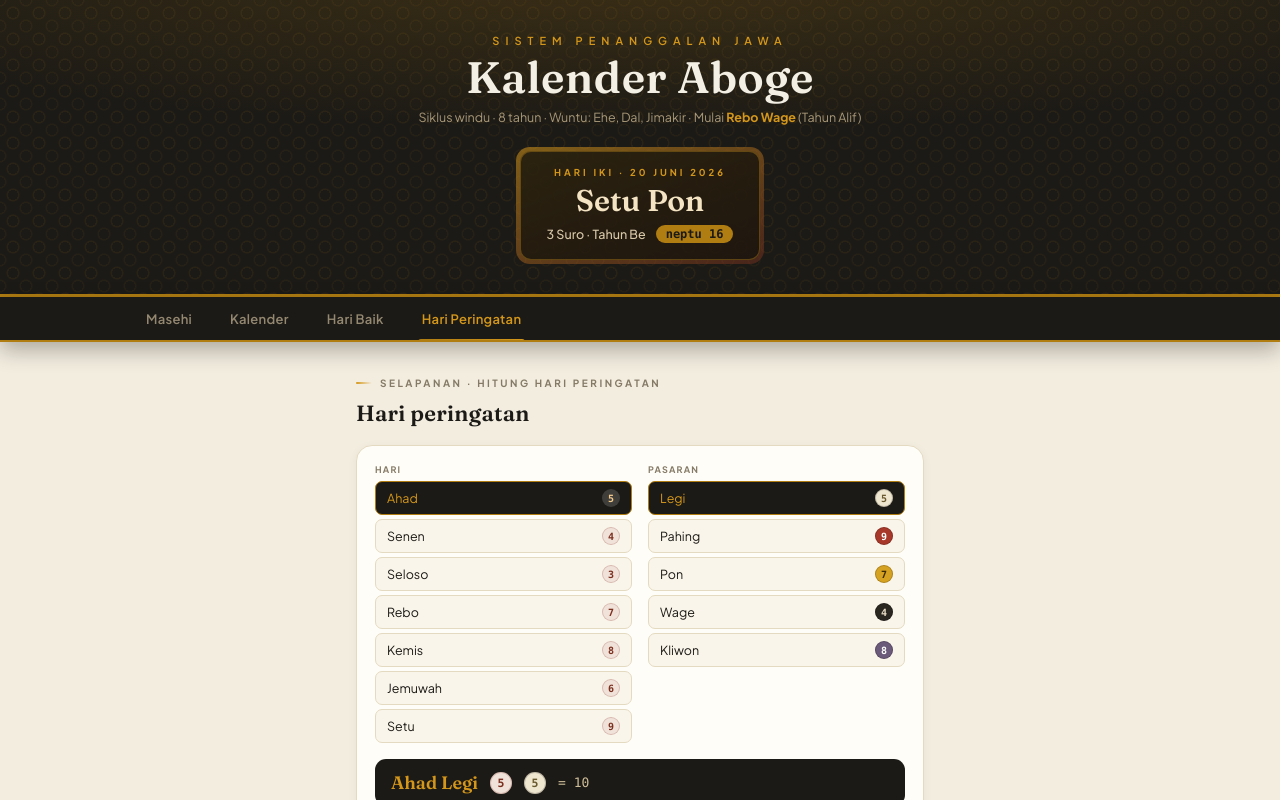
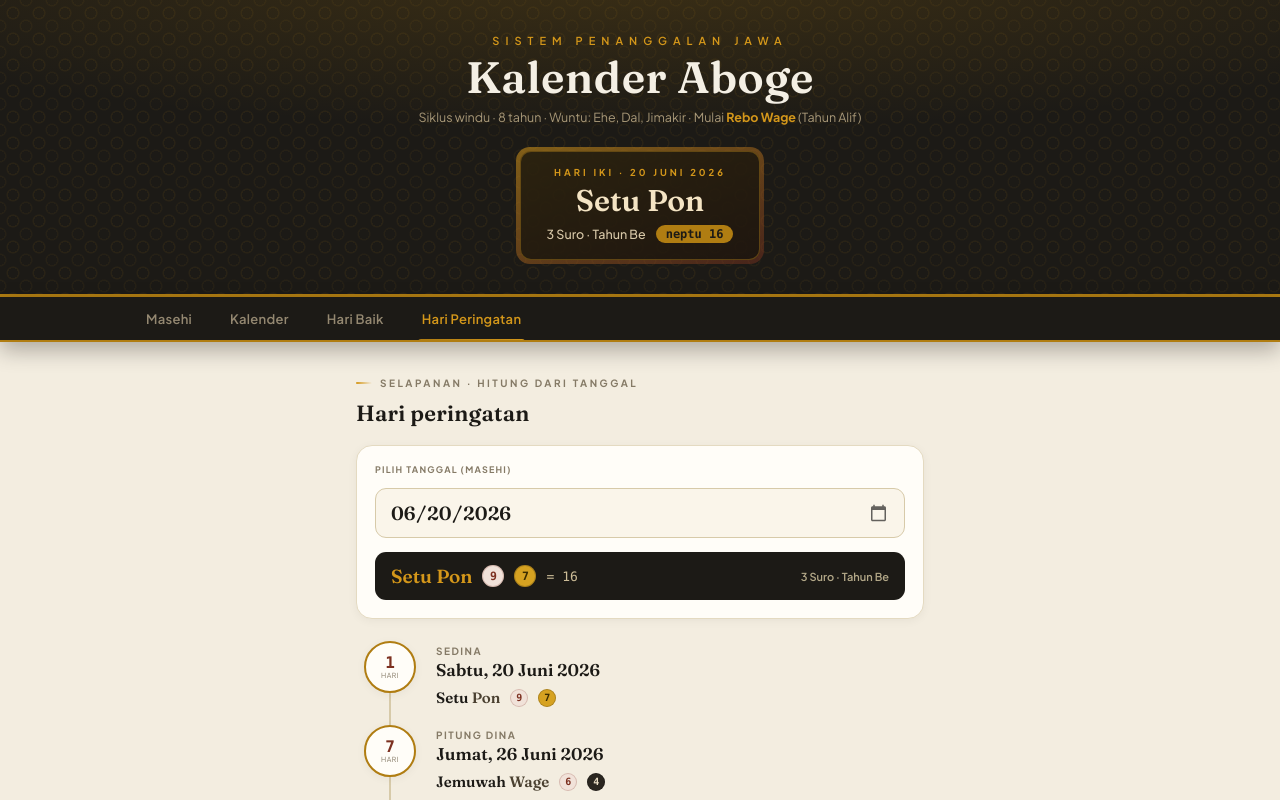
Before and after one commit to lshaf/aboge, a Vue app: page / in a window 1280 px wide. Both pictures are taken after a click on the button "Hari Peringatan". Shown: the top 800 px of the page. Built offline with nearby package versions, Linux system fonts and the light colour scheme.

Commit message:
📅 Hari Peringatan: date-driven with dated milestones + 1/2 tahun (mendhak)

```diff
--- a/src/components/HariPeringatan.vue
+++ b/src/components/HariPeringatan.vue
@@ -1,78 +1,86 @@
 <script setup>
 import { ref, computed } from 'vue'
-import { HARI_JAWA, PASARAN, NEPTU_H, NEPTU_P, PASARAN_COLOR, PASARAN_TEXT } from '../lib/aboge.js'
+import {
+  HARI_JAWA, HARI_INDO, PASARAN, NEPTU_H, NEPTU_P, BULAN, MONTH_NAMES,
+  PASARAN_COLOR, PASARAN_TEXT, dateToDayNum, dayNumToAboge,
+} from '../lib/aboge.js'
 
-const selH = ref(0)
-const selP = ref(0)
+const pad = (n) => String(n).padStart(2, '0')
+const toInput = (d) => `${d.getFullYear()}-${pad(d.getMonth() + 1)}-${pad(d.getDate())}`
 
-// Javanese commemoration milestones (selapanan / brobosan)
+const today = new Date()
+const selected = ref(toInput(today)) // YYYY-MM-DD from <input type="date">
+
+// Javanese commemoration milestones (selapanan & mendhak).
+// unit 'hari' counts days from the date (day 1 = the date itself);
+// unit 'tahun' is the calendar anniversary.
 const MILESTONES = [
-  { d: 1, name: 'Sedina', note: 'hari pertama' },
-  { d: 7, name: 'Pitung dina', note: 'hari ke-7' },
-  { d: 35, name: 'Selapan', note: 'satu selapan (35)' },
-  { d: 40, name: 'Matang puluh', note: 'hari ke-40' },
-  { d: 100, name: 'Nyatus', note: 'hari ke-100' },
-  { d: 1000, name: 'Nyewu', note: 'hari ke-1000' },
+  { value: 1, unit: 'hari', name: 'Sedina' },
+  { value: 7, unit: 'hari', name: 'Pitung dina' },
+  { value: 35, unit: 'hari', name: 'Selapan' },
+  { value: 40, unit: 'hari', name: 'Matang puluh' },
+  { value: 100, unit: 'hari', name: 'Nyatus' },
+  { value: 1, unit: 'tahun', name: 'Mendhak pisan' },
+  { value: 2, unit: 'tahun', name: 'Mendhak pindho' },
+  { value: 1000, unit: 'hari', name: 'Nyewu' },
 ]
 
-const results = computed(() =>
-  MILESTONES.map(m => ({
-    ...m,
-    hIdx: (selH.value + m.d - 1) % 7,
-    pIdx: (selP.value + m.d - 1) % 5,
-  }))
-)
+const selDate = computed(() => {
+  const p = (selected.value || '').split('-').map(Number)
+  return p.length === 3 && p.every((n) => !Number.isNaN(n))
+    ? new Date(p[0], p[1] - 1, p[2])
+    : new Date(today)
+})
 
+const selAbg = computed(() => dayNumToAboge(dateToDayNum(selDate.value)))
+const selH = computed(() => selAbg.value.h)
+const selP = computed(() => selAbg.value.p)
 const selNh = computed(() => NEPTU_H[selH.value])
 const selNp = computed(() => NEPTU_P[selP.value])
+
+const fmt = (d) => `${d.getDate()} ${MONTH_NAMES[d.getMonth()]} ${d.getFullYear()}`
+
+const results = computed(() =>
+  MILESTONES.map((m) => {
+    const rd = new Date(selDate.value)
+    if (m.unit === 'tahun') rd.setFullYear(rd.getFullYear() + m.value)
+    else rd.setDate(rd.getDate() + (m.value - 1))
+    const abg = dayNumToAboge(dateToDayNum(rd))
+    return { ...m, date: rd, hIdx: abg.h, pIdx: abg.p }
+  })
+)
 </script>
 
 <template>
   <div class="view wrap--narrow wrap">
-    <span class="eyebrow">Selapanan · hitung hari peringatan</span>
+    <span class="eyebrow">Selapanan · hitung dari tanggal</span>
     <h2 class="section-title">Hari peringatan</h2>
 
-    <!-- Selectors -->
+    <!-- Date picker -->
     <div class="panel panel--pad">
-      <div class="sel-grid">
-        <div class="sel__col" style="flex:1;min-width:150px">
-          <div class="sel__label">HARI</div>
-          <div class="sel__list">
-            <button v-for="(h, i) in HARI_JAWA" :key="i" class="segbtn" :class="{ 'is-active': selH === i }" @click="selH = i">
-              <span>{{ h }}</span><span class="npt npt--h npt--sm">{{ NEPTU_H[i] }}</span>
-            </button>
-          </div>
-        </div>
-        <div class="sel__col" style="flex:1;min-width:150px">
-          <div class="sel__label">PASARAN</div>
-          <div class="sel__list">
-            <button v-for="(p, i) in PASARAN" :key="i" class="segbtn" :class="{ 'is-active': selP === i }" @click="selP = i">
-              <span>{{ p }}</span>
-              <span class="npt npt--p npt--sm" :style="{ '--pc': PASARAN_COLOR[i], '--ptc': PASARAN_TEXT[i] }">{{ NEPTU_P[i] }}</span>
-            </button>
-          </div>
-        </div>
-      </div>
+      <div class="sel__label">PILIH TANGGAL (MASEHI)</div>
+      <input type="date" class="date-input" v-model="selected" />
 
       <div class="summary-bar">
         <span class="big">{{ HARI_JAWA[selH] }} {{ PASARAN[selP] }}</span>
         <span class="npt npt--h">{{ selNh }}</span>
         <span class="npt npt--p" :style="{ '--pc': PASARAN_COLOR[selP], '--ptc': PASARAN_TEXT[selP] }">{{ selNp }}</span>
         <span class="neptu">= {{ selNh + selNp }}</span>
+        <span class="aboge-date">{{ selAbg.tanggal }} {{ BULAN[selAbg.bulanIdx] }} · Tahun {{ selAbg.tahun }}</span>
       </div>
     </div>
 
     <!-- Timeline -->
     <div class="timeline">
-      <div v-for="r in results" :key="r.d" class="tl__node">
+      <div v-for="(r, i) in results" :key="i" class="tl__node" :class="{ 'is-year': r.unit === 'tahun' }">
         <div class="tl__rail">
           <div class="tl__count">
-            <b>{{ r.d }}</b><small>HARI</small>
+            <b>{{ r.value }}</b><small>{{ r.unit === 'tahun' ? 'TAHUN' : 'HARI' }}</small>
           </div>
         </div>
         <div class="tl__body">
-          <div class="tl__title">{{ r.name }}</div>
-          <div class="tl__sub">{{ r.note }}</div>
+          <div class="tl__name">{{ r.name }}</div>
+          <div class="tl__date">{{ HARI_INDO[r.hIdx] }}, {{ fmt(r.date) }}</div>
           <div class="tl__result">
             <span class="tl__day">{{ HARI_JAWA[r.hIdx] }} <span class="pas">{{ PASARAN[r.pIdx] }}</span></span>
             <span class="npt npt--h npt--sm">{{ NEPTU_H[r.hIdx] }}</span>
--- a/src/style.css
+++ b/src/style.css
@@ -376,14 +376,25 @@ button { font-family: var(--font-sans); }
 .steps .mark-end { box-shadow: inset 0 -2px 0 var(--gold); }
 
 /* ── Hari Peringatan timeline ─────────────────────────────────────────────── */
-.sel-grid { display: flex; gap: 16px; flex-wrap: wrap; }
+.date-input {
+  margin-top: 7px; width: 100%;
+  font-family: var(--font-display); font-weight: 600; font-size: 19px; color: var(--ink);
+  background: var(--paper-2); border: 1px solid var(--line-strong); border-radius: var(--r-md);
+  padding: 11px 14px; cursor: pointer; accent-color: var(--gold);
+  transition: border-color 0.14s ease;
+}
+.date-input:hover { border-color: var(--gold); }
+.date-input:focus-visible { outline: 2px solid var(--gold-bright); outline-offset: 2px; }
+.date-input::-webkit-calendar-picker-indicator { cursor: pointer; opacity: 0.6; }
+.date-input::-webkit-calendar-picker-indicator:hover { opacity: 1; }
+
 .summary-bar {
-  margin-top: 16px; padding: 12px 16px; border-radius: var(--r-md);
-  background: var(--ink); display: flex; align-items: center; gap: 12px; flex-wrap: wrap;
+  margin-top: 14px; padding: 12px 16px; border-radius: var(--r-md);
+  background: var(--ink); display: flex; align-items: center; gap: 10px; flex-wrap: wrap;
 }
-.summary-bar .big { color: var(--gold-bright); font-family: var(--font-display); font-weight: 600; font-size: 18px; }
-.summary-bar .meta { color: #b3a888; }
+.summary-bar .big { color: var(--gold-bright); font-family: var(--font-display); font-weight: 600; font-size: 19px; }
 .summary-bar .neptu { color: #cdbd98; font-family: var(--font-mono); font-size: 13px; }
+.summary-bar .aboge-date { margin-left: auto; font-family: var(--font-sans); font-size: 11px; font-weight: 600; color: #b3a888; }
 
 .timeline { position: relative; margin-top: 22px; padding-left: 6px; }
 .tl__node { position: relative; display: flex; gap: 18px; padding-bottom: 18px; }
@@ -402,9 +413,11 @@ button { font-family: var(--font-sans); }
 }
 .tl__count b { font-family: var(--font-mono); font-weight: 700; font-size: 16px; line-height: 1; }
 .tl__count small { font-family: var(--font-sans); font-size: 7px; letter-spacing: 0.5px; color: var(--mute); }
+/* year milestones (mendhak) stand out with a rust ring */
+.tl__node.is-year .tl__count { border-color: var(--rust); background: #fbf1ea; }
 .tl__body { flex: 1; padding-top: 4px; }
-.tl__title { font-family: var(--font-display); font-weight: 600; font-size: 16px; color: var(--ink); }
-.tl__sub { font-family: var(--font-sans); font-size: 11px; color: var(--mute); }
+.tl__name { font-family: var(--font-sans); font-size: 10px; font-weight: 700; letter-spacing: 1.5px; text-transform: uppercase; color: var(--mute); }
+.tl__date { font-family: var(--font-display); font-weight: 600; font-size: 17px; color: var(--ink); margin-top: 2px; }
 .tl__result { display: flex; align-items: center; gap: 10px; margin-top: 8px; flex-wrap: wrap; }
 .tl__day { font-family: var(--font-display); font-weight: 600; font-size: 15px; }
 .tl__day .pas { color: var(--ink-soft); }
```
